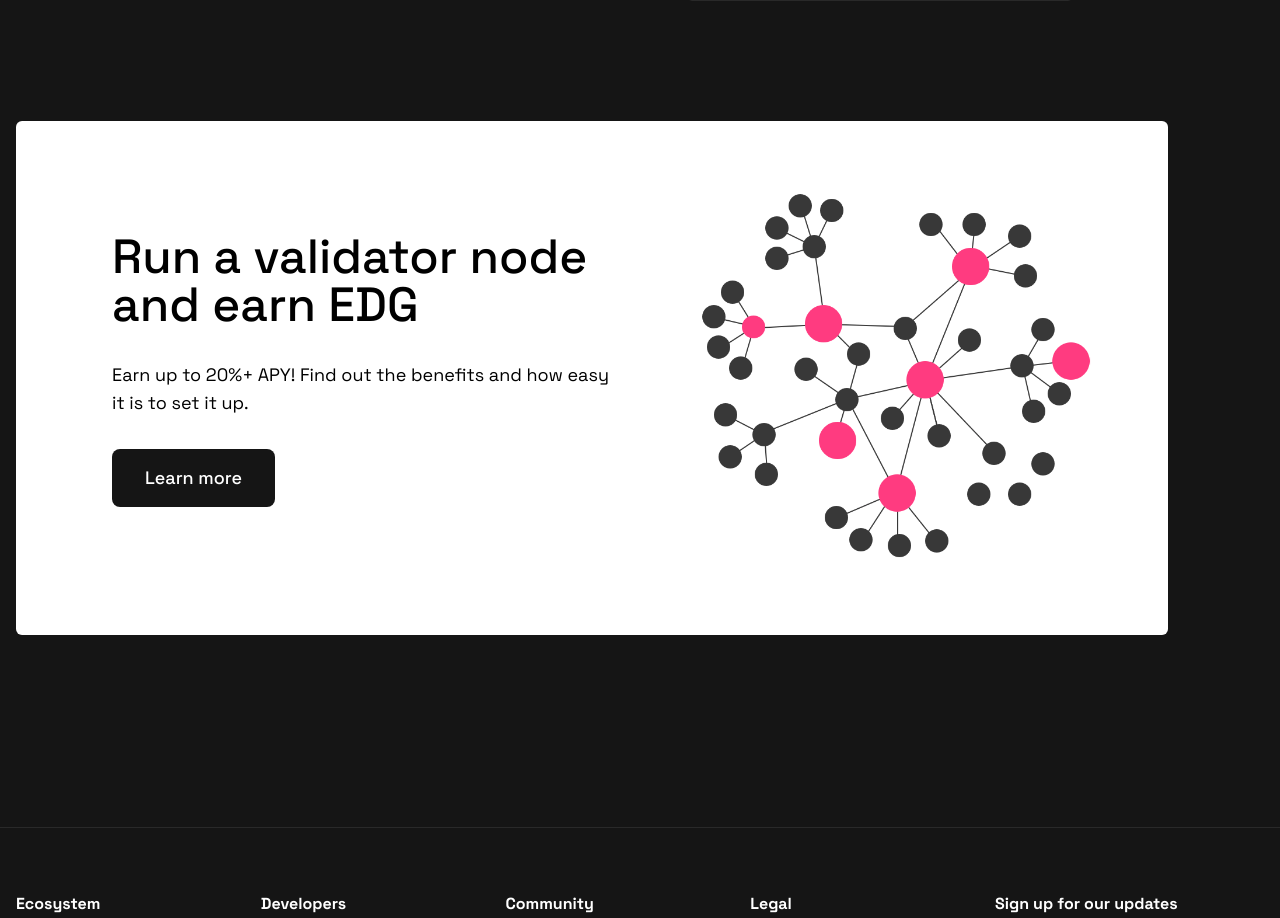
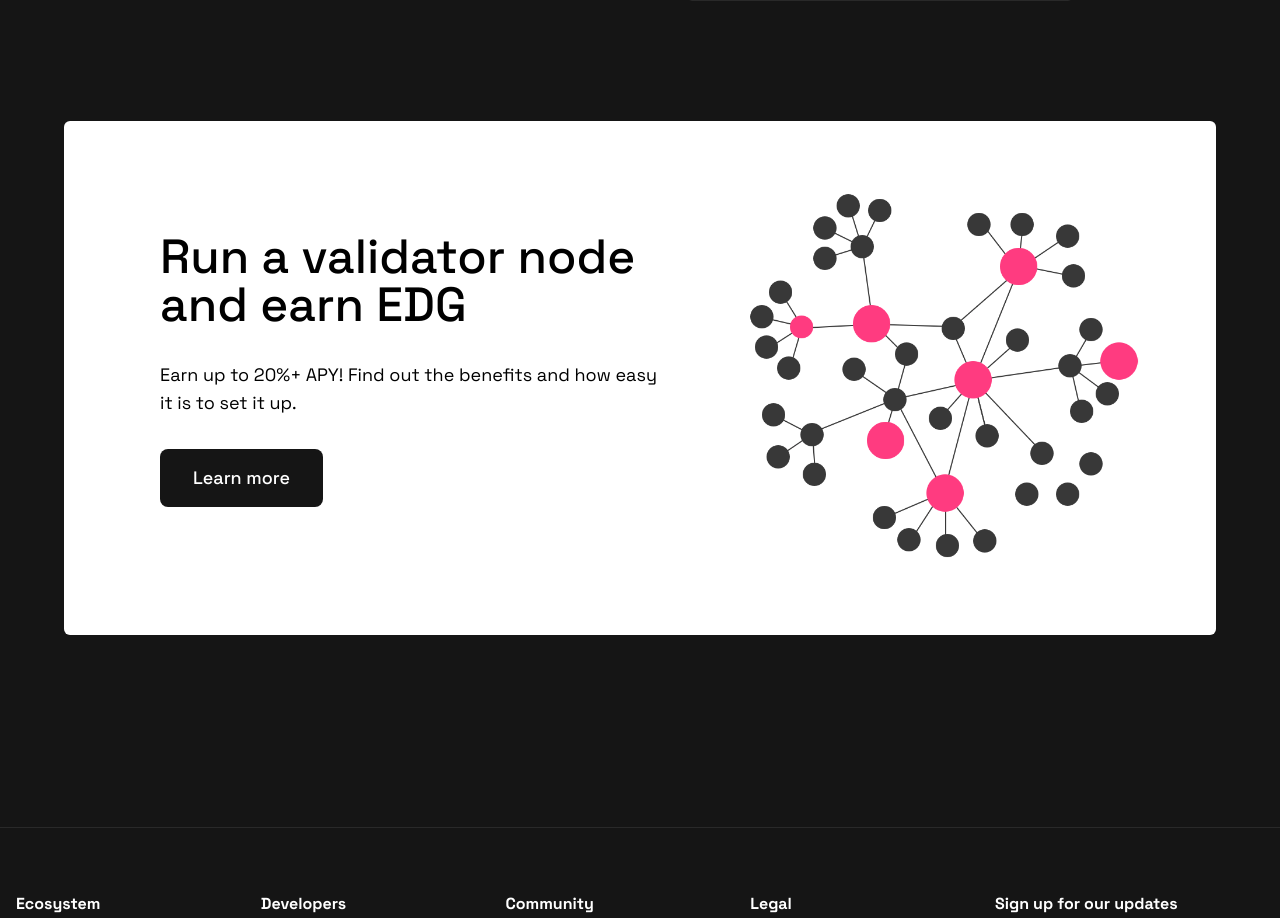
Before and after one commit to edgeware-network/Edgeware-Website, a Next.js app: page /developers in a window 1280 px wide. Shown: the part 4678-5596 px from the top of the page. Built offline with nearby package versions, Linux system fonts and the light colour scheme.

Commit message:
Fix centering of developers node section

```diff
--- a/components/pages/developers/developers-run-node.tsx
+++ b/components/pages/developers/developers-run-node.tsx
@@ -3,7 +3,7 @@ import { Button } from 'components/common/button';
 export const DevelopersRunNode = () => {
   return (
     <section id="node" className="container mx-auto my-6 px-4 md:my-12 lg:my-24">
-      <div className="flex max-w-6xl flex-row rounded-md bg-white p-12">
+      <div className="mx-auto flex max-w-6xl flex-row rounded-md bg-white p-12">
         <div className="w-full bg-contain bg-no-repeat md:bg-[url('/images/developers/node.png')] md:bg-right md:p-12">
           <div className="max-w-lg">
             <h2 className="my-4 text-3xl font-medium text-black md:text-4xl lg:text-5xl">
```
